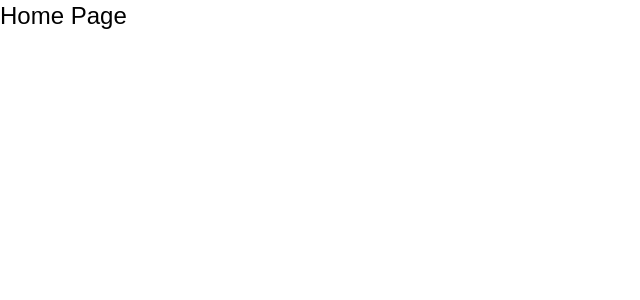
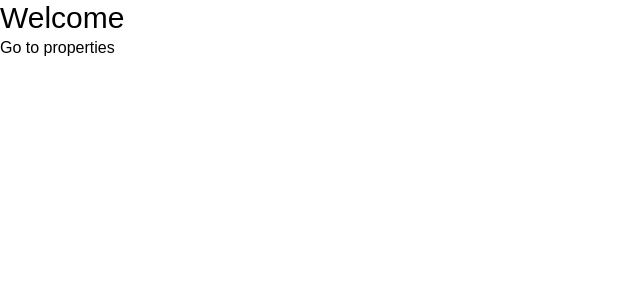
Before and after one commit to codiemaureen/PropertyPulse, a Next.js app: page / in a window 1280 px wide. Shown: the top 300 px of the page, without its empty margins (0-640 px from the left). Built offline with nearby package versions, Linux system fonts and the light colour scheme.

Commit message:
Adding link to properties with Link

```diff
--- a/app/page.jsx
+++ b/app/page.jsx
@@ -1,6 +1,9 @@
+import Link from "next/link";
+
 const HomePage = () => {
- return ( <div className="text-2xl">
-  Home Page
+ return ( <div>
+  <h1 className="text-3xl">Welcome</h1>
+  <Link href='/properties'>Go to properties</Link>
 </div> );
 }
 
```
